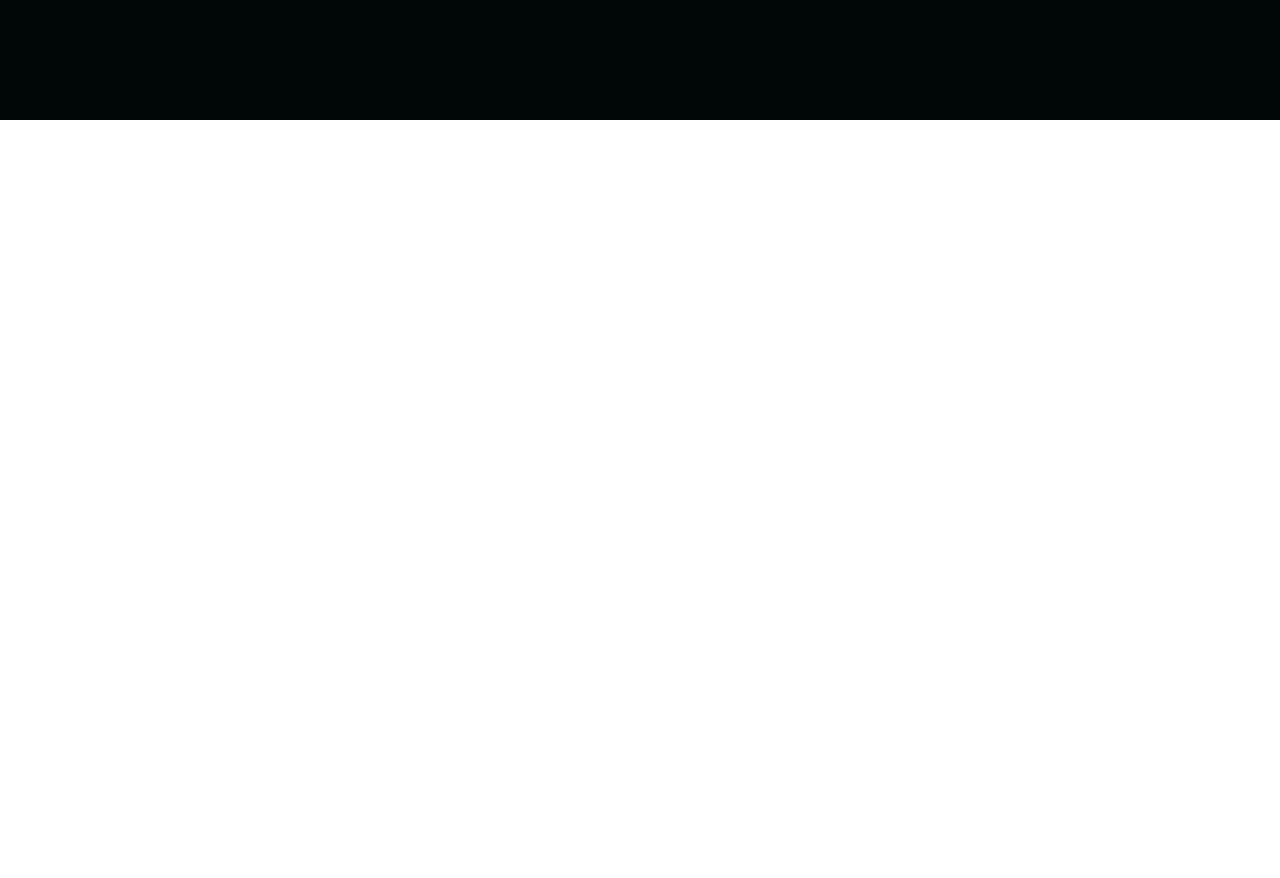
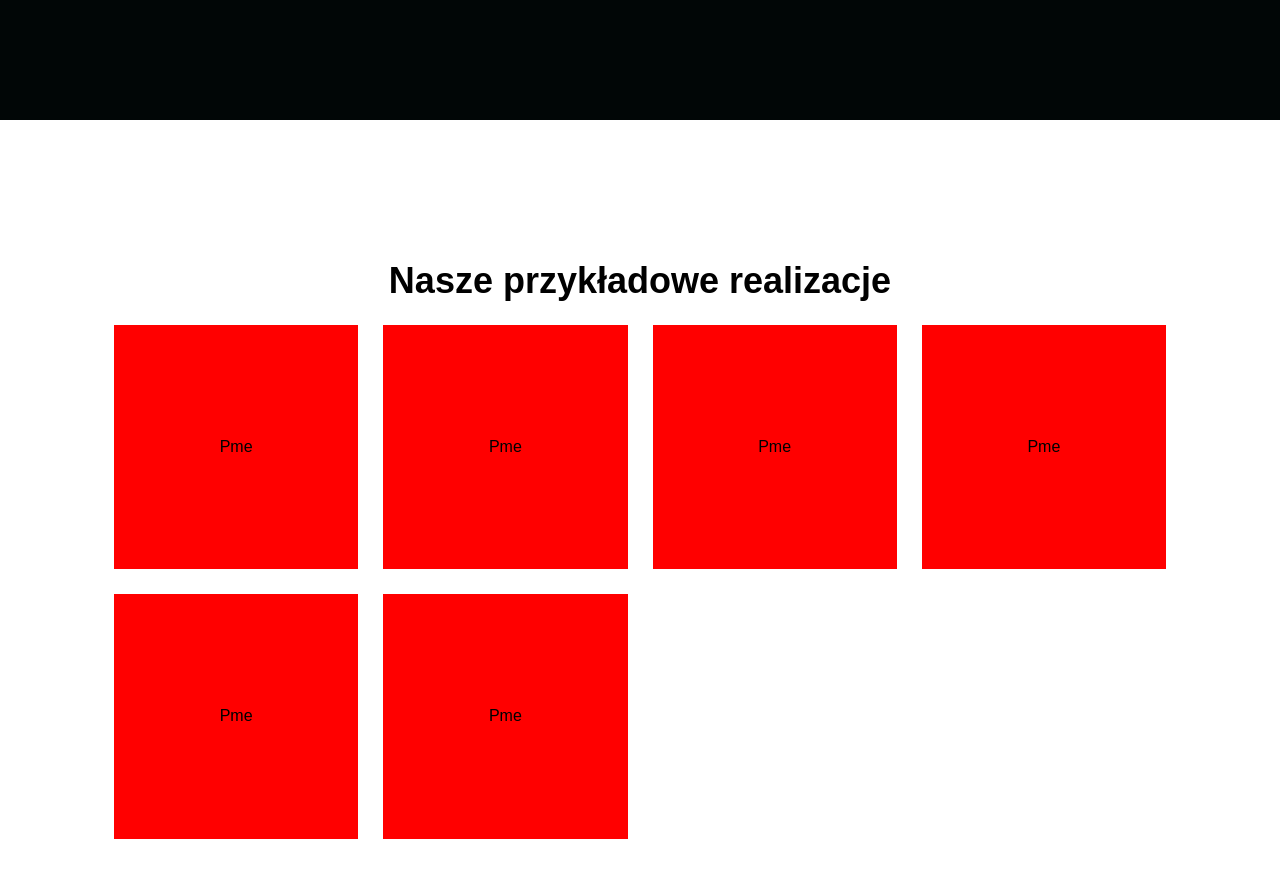
Before and after one commit to PiotrFijalkowski/festdev_website, a React (Create React App) app: page / in a window 1280 px wide. Shown: the part 2400-3278 px from the top of the page. Before the commit the page ends 2520 px from the top, so only its background shows below. Built offline with nearby package versions, Linux system fonts and the light colour scheme; a web font is replaced by a local one.

Commit message:
add portfolio

```diff
--- /dev/null
+++ b/src/components/PortfolioSection/PortfolioElements.js
@@ -0,0 +1,49 @@
+import styled from 'styled-components'
+
+export const PortfolioContainer = styled.div`
+  min-height: 860px;
+  max-width: 1100px;
+  margin-right: auto;
+  margin-left: auto;
+  padding: 0 24px;
+  justify-content: center;
+  align-items: center;
+  display: flex;
+  flex-direction: column;
+`
+
+export const PortfolioTittleWrapper = styled.div``
+export const PortfolioH1 = styled.h1`
+  margin-bottom: 24px;
+  font-size: 36px;
+  line-height: 1.1;
+  font-weight: 600;
+  color: #000;
+  @media screen and (max-width: 480px) {
+    font-size: 24px;
+  }
+`
+export const PortfolioBoxContainer = styled.div`
+  display: grid;
+  grid-template-columns: repeat(4, 1fr);
+  grid-gap: 25px;
+  width: 100%;
+  @media screen and (max-width: 1024px) {
+    grid-template-columns: repeat(3, 1fr);
+  }
+  @media screen and (max-width: 768px) {
+    grid-template-columns: repeat(2, 1fr);
+  }
+  @media screen and (max-width: 480px) {
+    grid-template-columns: repeat(1, 1fr);
+  }
+
+`
+export const PortfolioBox = styled.div`
+display: flex;
+justify-content: center;
+align-items: center;
+background-color: red;
+aspect-ratio: 1;
+
+`
--- a/src/pages/index.js
+++ b/src/pages/index.js
@@ -4,6 +4,7 @@ import Sidebar from '../components/Sidebar';
 import HeroSection from '../components/HeroSection';
 import InfoSection from '../components/InfoSection';
 import { homeObjOne, homeObjTwo } from '../components/InfoSection/Data';
+import Portfolio from '../components/PortfolioSection';
 
 const Home = () => {
   const [isOpen, setIsOpen] = useState(false);
@@ -19,6 +20,7 @@ const Home = () => {
       <HeroSection />
       <InfoSection {...homeObjOne}/>
       <InfoSection {...homeObjTwo}/>
+      <Portfolio />
     </>
   )
 }
```
